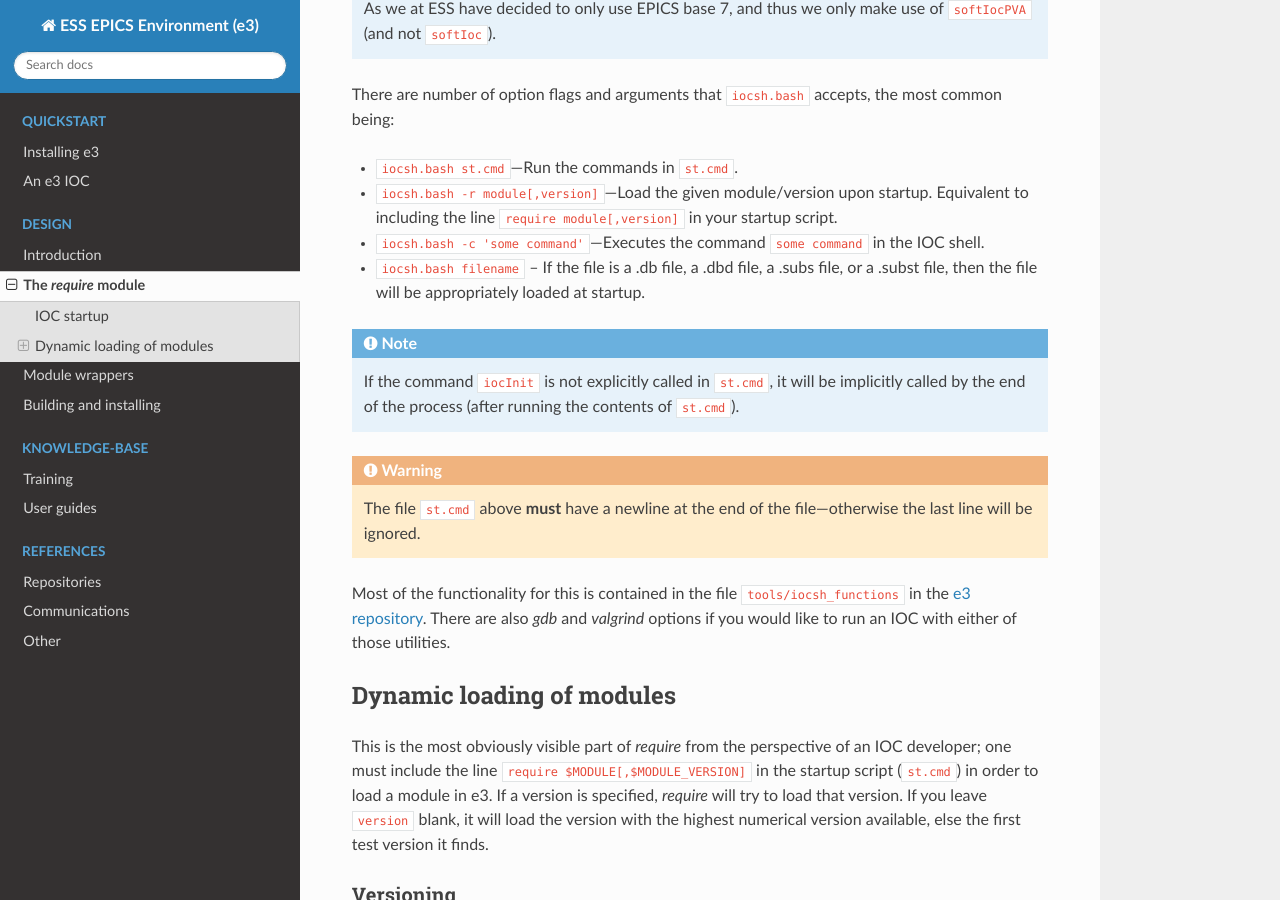
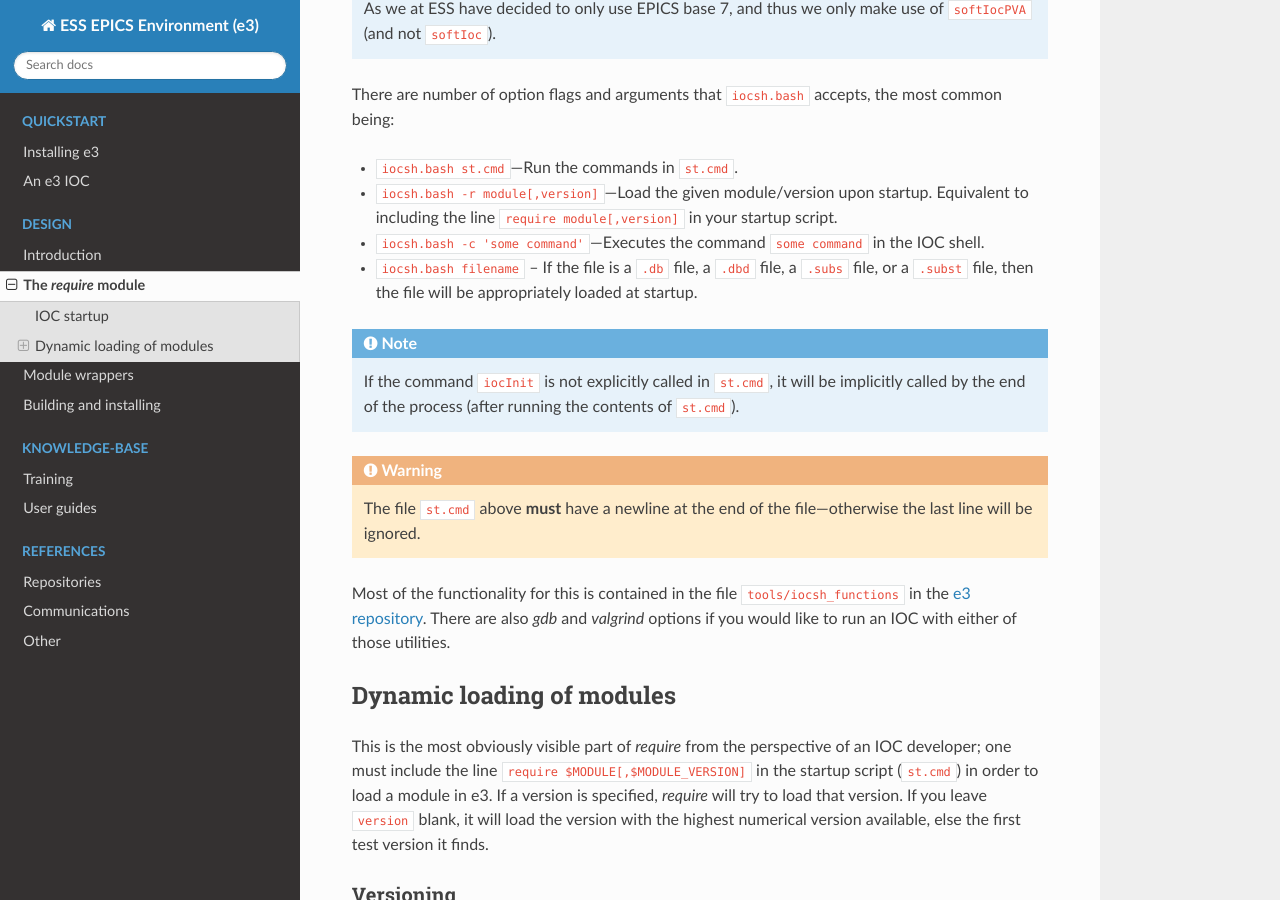
Before and after one commit to ttkorhonen/e3pages, a Sphinx documentation site: the page built from docs/design/2_require.md, in a window 1280 px wide and 900 px high, scrolled down 725 px. Built offline with Sphinx 7.4.7 and the Read the Docs theme 2.0.0, drawn with Linux system fonts in a browser that asks for light colours.

Commit message:
inline code file extensions

```diff
--- a/docs/design/2_require.md
+++ b/docs/design/2_require.md
@@ -28,7 +28,7 @@ There are number of option flags and arguments that `iocsh.bash` accepts, the mo
 * `iocsh.bash st.cmd`---Run the commands in `st.cmd`.
 * `iocsh.bash -r module[,version]`---Load the given module/version upon startup. Equivalent to including the line `require module[,version]` in your startup script.
 * `iocsh.bash -c 'some command'`---Executes the command `some command` in the IOC shell.
-* `iocsh.bash filename` -- If the file is a .db file, a .dbd file, a .subs file, or a .subst file, then the file will be appropriately loaded at startup.
+* `iocsh.bash filename` -- If the file is a `.db` file, a `.dbd` file, a `.subs` file, or a `.subst` file, then the file will be appropriately loaded at startup.
 
 :::{note}
 If the command `iocInit` is not explicitly called in `st.cmd`, it will be implicitly called by the end of the process (after running the contents of `st.cmd`).
```
